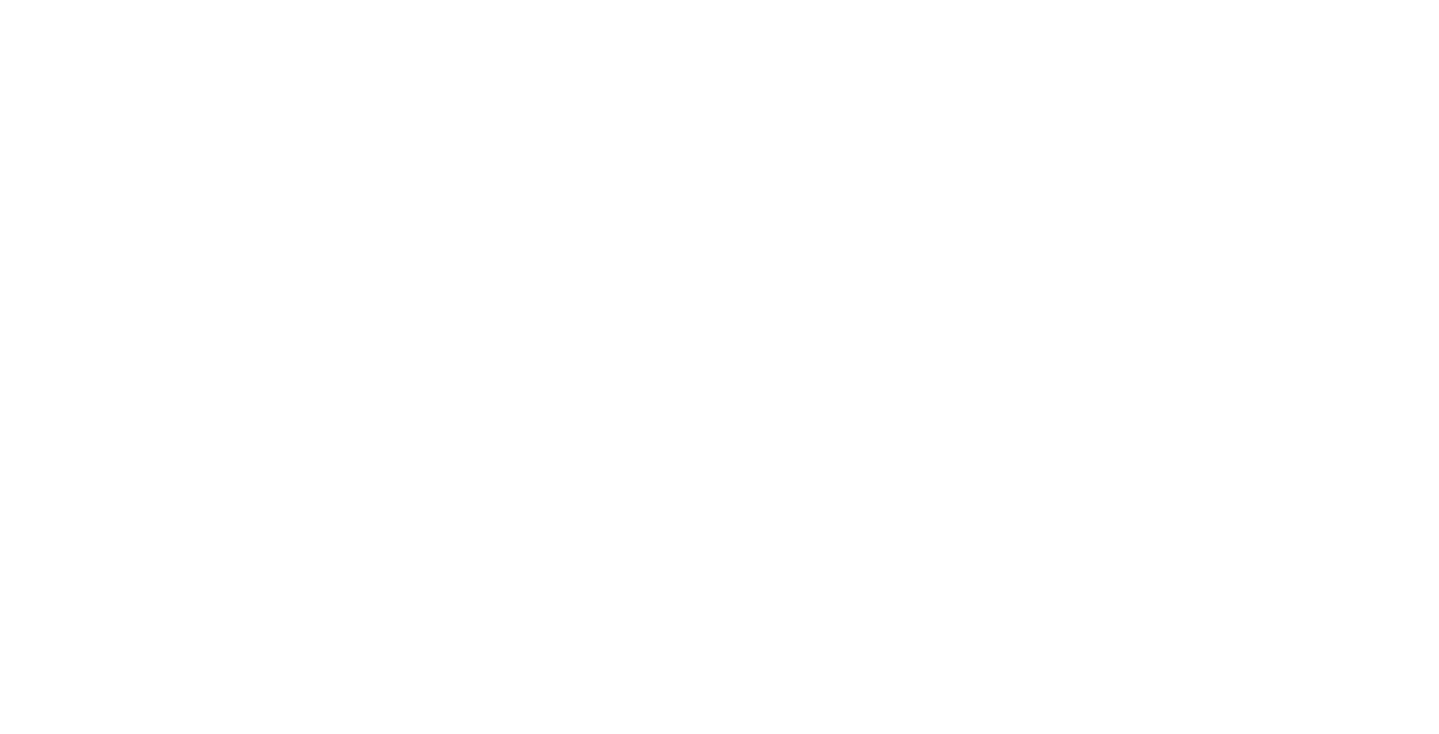
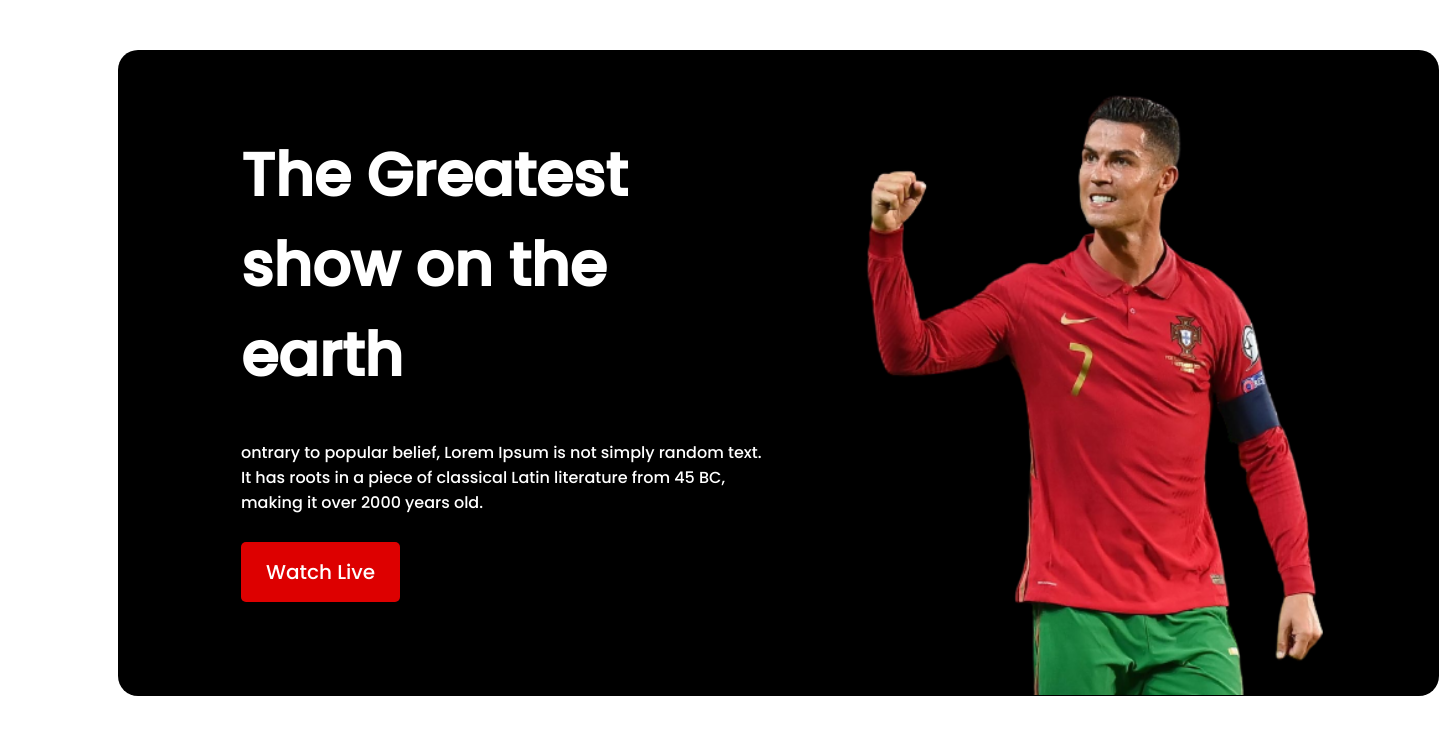
Before and after one commit to Rabbe10581/world-cup, a plain HTML site: page index.html in a window 1280 px wide. Shown: the whole page, 1439 px wide, since content can reach past the window. Drawn offline with Linux system fonts and the light colour scheme.

Commit message:
Cover page done

```diff
--- a/index.html
+++ b/index.html
@@ -6,9 +6,36 @@
     <meta http-equiv="X-UA-Compatible" content="IE=edge">
     <meta name="viewport" content="width=device-width, initial-scale=1.0">
     <title>World Cup 2022</title>
+    <link rel="stylesheet" href="styles/style.css">
+    <!-- Fonts Poppins -->
+    <link rel="preconnect" href="https://fonts.googleapis.com">
+    <link rel="preconnect" href="https://fonts.gstatic.com" crossorigin>
+    <link href="https://fonts.googleapis.com/css2?family=Open+Sans:ital@1&family=Poppins:wght@500&display=swap"
+        rel="stylesheet">
 </head>
 
 <body>
+    <!-------------------
+         Cover Page start
+      -------------------->
+    <header>
+        <div class="container">
+            <div class="cover-page">
+                <h1>The Greatest show on the earth</h1>
+                <p>ontrary to popular belief, Lorem Ipsum is not simply
+
+                    random text. It has roots in a piece of classical Latin literature
+                    from 45 BC, making it over 2000 years old.</p>
+                <a href="">Watch Live</a>
+            </div>
+            <div>
+                <img src="/assets/cr7-1-bg.png" alt="">
+            </div>
+        </div>
+    </header>
+    <!-------------------
+         Cover Page end
+      -------------------->
 
 </body>
 
--- a/styles/style.css
+++ b/styles/style.css
@@ -0,0 +1,50 @@
+body {
+    font-family: 'Poppins', sans-serif;
+}
+
+.container {
+    display: flex;
+    width: 1321px;
+    height: 646px;
+    border-radius: 20px;
+    margin: 50px 110px;
+    justify-content: center;
+    color: #FFFFFF;
+    background-color: black;
+}
+
+.container a {
+    text-decoration: none;
+    color: #FFFFFF;
+    font-size: 20px;
+    font-weight: 400;
+    background: #DD0000;
+    border-radius: 5px;
+    padding: 16px 25px;
+}
+
+.container img {
+    width: 620px;
+    height: 645px;
+    padding-left: 30px;
+}
+
+/*------------------
+ Cover page article
+ ------------------ */
+.cover-page {
+    width: 531px;
+    height: 424px;
+    font-size: 30px;
+    font-weight: 700;
+    margin-top: 40px;
+    margin-left: 106px;
+    margin-bottom: 111px;
+
+}
+
+.cover-page p {
+    font-size: 16px;
+    font-weight: 400;
+    padding-bottom: 16px;
+}
```
Also changed, not shown: assets/Banner Image.png (added), assets/Chat Icon.png (added), assets/Flag.png (added), assets/Time Icon.png (added), assets/cr7-1-bg.png (added), assets/cr7-1.jpg (added), assets/cr7.jpg (added), assets/germany Flag.png (added).
